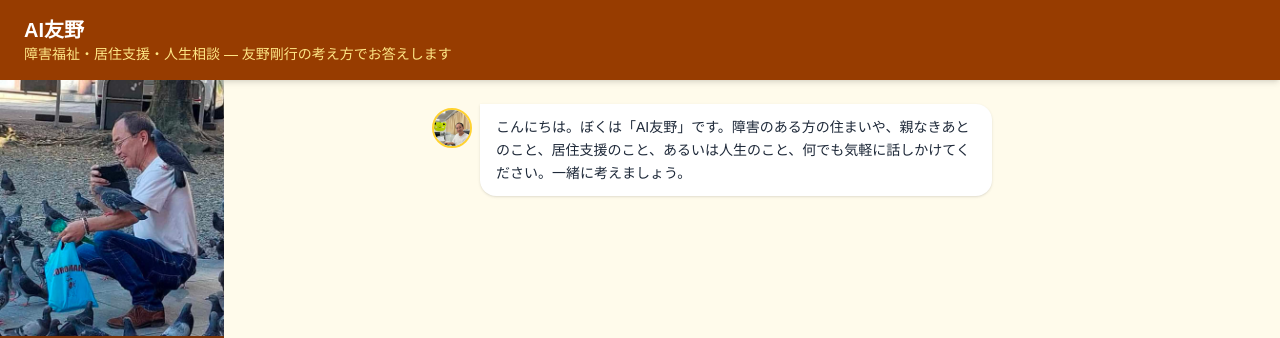
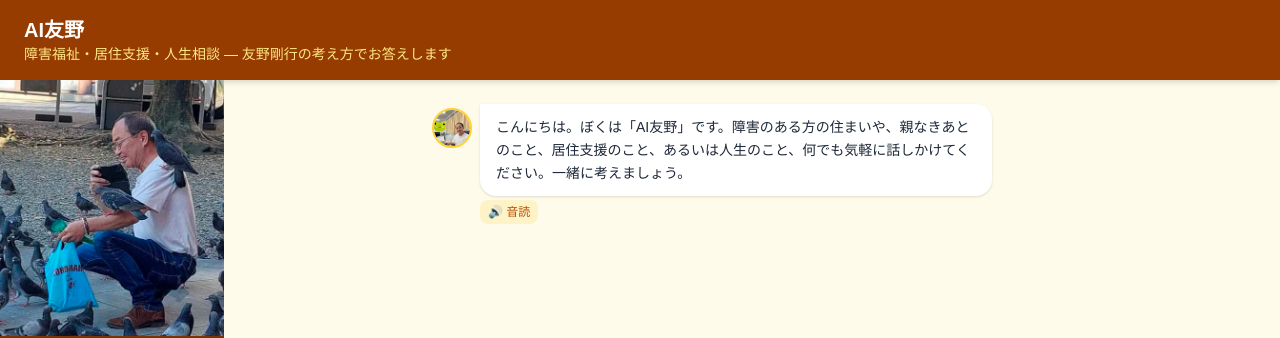
Before and after one commit to tomono-design/ai-tomono, a Next.js app: page / in a window 1280 px wide. Shown: the top 338 px of the page. Built offline with nearby package versions, Linux system fonts and the light colour scheme.

Commit message:
音読ボタンを追加

```diff
--- a/src/app/page.tsx
+++ b/src/app/page.tsx
@@ -19,10 +19,28 @@ export default function Home() {
   const [input, setInput] = useState("");
   const [loading, setLoading] = useState(false);
   const [listening, setListening] = useState(false);
+  const [speakingIndex, setSpeakingIndex] = useState<number | null>(null);
   const bottomRef = useRef<HTMLDivElement>(null);
   const textareaRef = useRef<HTMLTextAreaElement>(null);
   // eslint-disable-next-line @typescript-eslint/no-explicit-any
   const recognitionRef = useRef<any>(null);
+
+  function speak(text: string, index: number) {
+    if (!window.speechSynthesis) return;
+    if (speakingIndex === index) {
+      window.speechSynthesis.cancel();
+      setSpeakingIndex(null);
+      return;
+    }
+    window.speechSynthesis.cancel();
+    const utterance = new SpeechSynthesisUtterance(text);
+    utterance.lang = "ja-JP";
+    utterance.rate = 0.9;
+    utterance.onend = () => setSpeakingIndex(null);
+    utterance.onerror = () => setSpeakingIndex(null);
+    setSpeakingIndex(index);
+    window.speechSynthesis.speak(utterance);
+  }
 
   useEffect(() => {
     bottomRef.current?.scrollIntoView({ behavior: "smooth" });
@@ -200,14 +218,28 @@ export default function Home() {
                     />
                   </div>
                 )}
+                <div className="flex flex-col gap-1 max-w-[80%]">
                   <div
-                  className={`max-w-[80%] rounded-2xl px-4 py-3 text-sm leading-relaxed whitespace-pre-wrap ${
+                    className={`rounded-2xl px-4 py-3 text-sm leading-relaxed whitespace-pre-wrap ${
                       msg.role === "user"
                         ? "bg-amber-700 text-white rounded-tr-none"
                         : "bg-white text-gray-800 shadow-sm rounded-tl-none"
                     }`}
                   >
                     {msg.content || (loading && i === messages.length - 1 ? "▌" : "")}
+                  </div>
+                  {msg.role === "assistant" && msg.content && (
+                    <button
+                      onClick={() => speak(msg.content, i)}
+                      className={`self-start text-xs px-2 py-1 rounded-lg transition-colors ${
+                        speakingIndex === i
+                          ? "bg-amber-600 text-white"
+                          : "bg-amber-100 text-amber-700 hover:bg-amber-200"
+                      }`}
+                    >
+                      {speakingIndex === i ? "⏹ 停止" : "🔊 音読"}
+                    </button>
+                  )}
                 </div>
               </div>
             ))}
```
Lines whose indentation alone changed are shown as unchanged.
